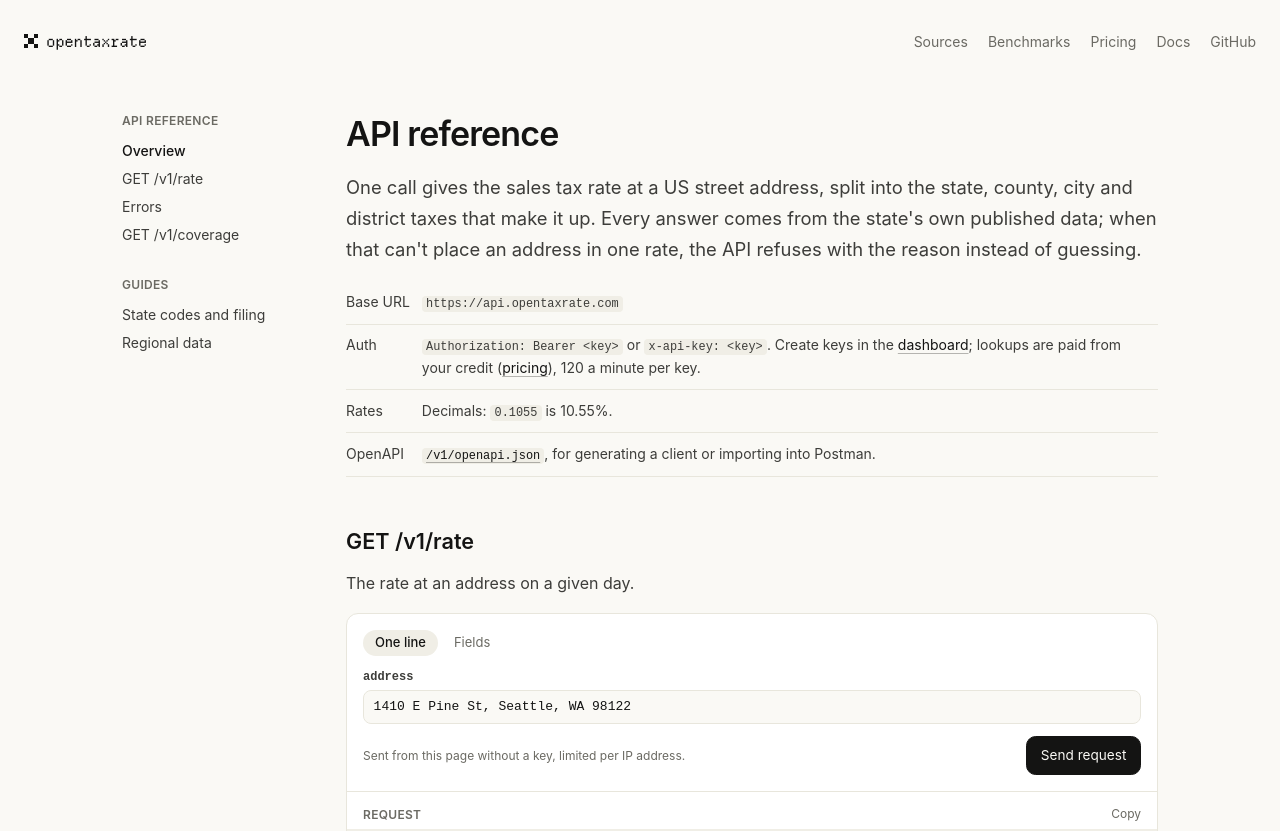
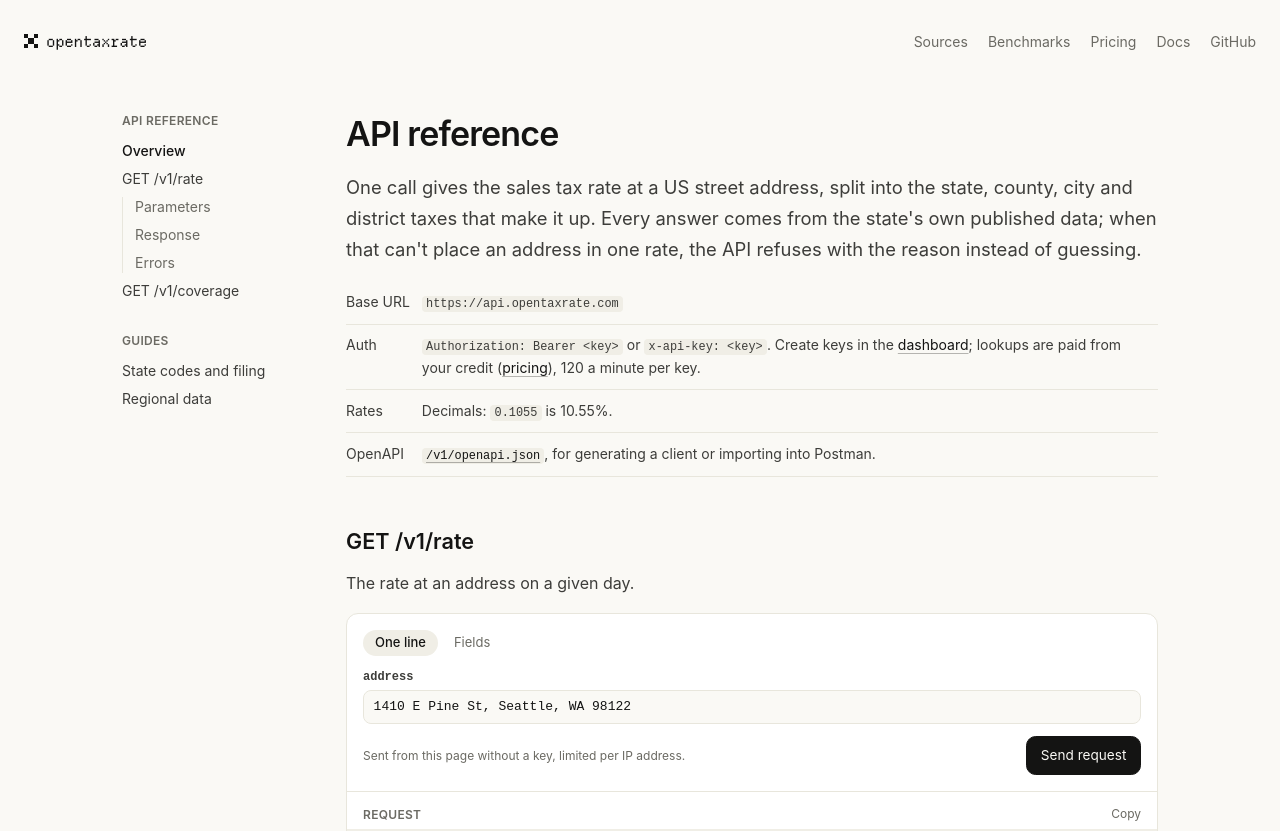
Before and after one commit to equated-org/opentaxrate, a SvelteKit app in the folder client/: page /docs in a window 1280 px wide. Shown: the top 831 px of the page. Built offline with nearby package versions, Linux system fonts and the light colour scheme.

Commit message:
docs: nest Parameters, Response and Errors under GET /v1/rate

```diff
--- a/client/src/routes/docs/+layout.svelte
+++ b/client/src/routes/docs/+layout.svelte
@@ -5,14 +5,24 @@
 
 	let { children } = $props();
 
-	/** The reference is one page; each guide is its own. */
-	const GROUPS = [
+	type Link = { href: string; title: string; links?: Link[] };
+
+	/** The reference is one page, an endpoint's sections indented under it;
+	 *  each guide is its own page. */
+	const GROUPS: Array<{ title: string; links: Link[] }> = [
 		{
 			title: 'API reference',
 			links: [
 				{ href: '/docs', title: 'Overview' },
-				{ href: '/docs#rate', title: 'GET /v1/rate' },
-				{ href: '/docs#errors', title: 'Errors' },
+				{
+					href: '/docs#rate',
+					title: 'GET /v1/rate',
+					links: [
+						{ href: '/docs#parameters', title: 'Parameters' },
+						{ href: '/docs#response', title: 'Response' },
+						{ href: '/docs#errors', title: 'Errors' }
+					]
+				},
 				{ href: '/docs#coverage', title: 'GET /v1/coverage' }
 			]
 		},
@@ -42,6 +52,13 @@
 								class="hover:text-[var(--text)] {current(link.href) ? 'font-medium text-[var(--text)]' : 'text-[var(--text-2)]'}"
 								href={link.href}>{link.title}</a
 							>
+							{#if link.links}
+								<ul class="mt-2 flex flex-col gap-2 border-l border-[var(--border)] pl-3">
+									{#each link.links as sub (sub.href)}
+										<li><a class="text-[var(--text-muted)] hover:text-[var(--text)]" href={sub.href}>{sub.title}</a></li>
+									{/each}
+								</ul>
+							{/if}
 						</li>
 					{/each}
 				</ul>
--- a/client/src/routes/docs/+page.svelte
+++ b/client/src/routes/docs/+page.svelte
@@ -74,7 +74,7 @@
 <p>The rate at an address on a given day.</p>
 <RateTryIt />
 
-<h3>Parameters</h3>
+<h3 id="parameters">Parameters</h3>
 <p>Give the address one of two ways. Both answer the same; with both, the fields win over the line.</p>
 <pre><code>{LINE}</code></pre>
 <pre><code>{FIELDS}</code></pre>
@@ -106,7 +106,7 @@
 	</tbody>
 </table>
 
-<h3>Response</h3>
+<h3 id="response">Response</h3>
 <pre><code>{RESPONSE}</code></pre>
 <table>
 	<thead><tr><th>Field</th><th>Description</th></tr></thead>
@@ -131,7 +131,7 @@
 	</tbody>
 </table>
 
-<h2 id="errors">Errors</h2>
+<h3 id="errors">Errors</h3>
 <pre><code>{ERROR}</code></pre>
 <table>
 	<thead><tr><th>Status</th><th>Code</th><th>Meaning</th></tr></thead>
```
